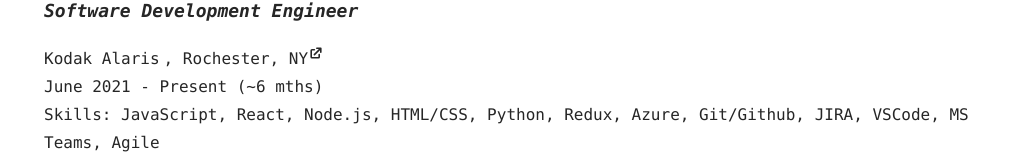
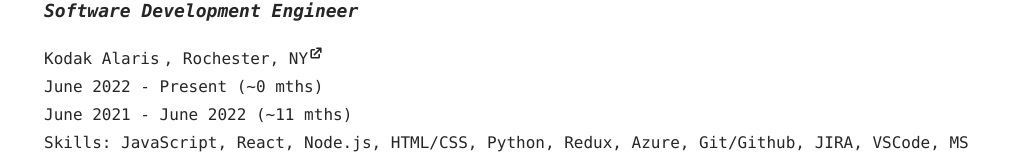
Before and after one commit to DevinKott/website-m9, a React (Create React App) app: page / in a window 1280 px wide. Shown: the part 461-622 px from the top of the page, without its empty margins (128-1151 px from the left). Built offline with nearby package versions, Linux system fonts and the light colour scheme.

Commit message:
Add in new position at KA, starting in June 2022

```diff
--- a/src/App.js
+++ b/src/App.js
@@ -20,10 +20,12 @@
     };
 
     /** Calculate the number of months at each job I've had. */
-    const mthsInCurrent = monthDiff(new Date('2021-06-01'), new Date());
+    const mthsInCurrent = monthDiff(new Date('2022-06-01'), new Date());
+    const mthsINKAWeb = monthDiff(new Date('2021-06-01'), new Date('2022-06-01'));
     const mthsInKAInternFirst = monthDiff(new Date('2020-05-01'), new Date('2021-02-01'));
     const mthsInKAInternSec = monthDiff(new Date('2019-05-01'), new Date('2019-12-01'));
     const mthsInXerox = monthDiff(new Date('2018-01-01'), new Date('2018-08-01'));
+
 
     /** Calculate the number of years total I've worked in industry. */
     let totalWorkExperience = 0;
@@ -78,9 +80,14 @@
                     dates={
                         [
                             {
-                                start: 'June 2021',
+                                start: 'June 2022',
                                 end: 'Present',
                                 duration: `${mthsInCurrent} mths`,
+                            },
+                            {
+                                start: 'June 2021',
+                                end: 'June 2022',
+                                duration: `${mthsINKAWeb} mths`,
                             },
                         ]
                     }
```
